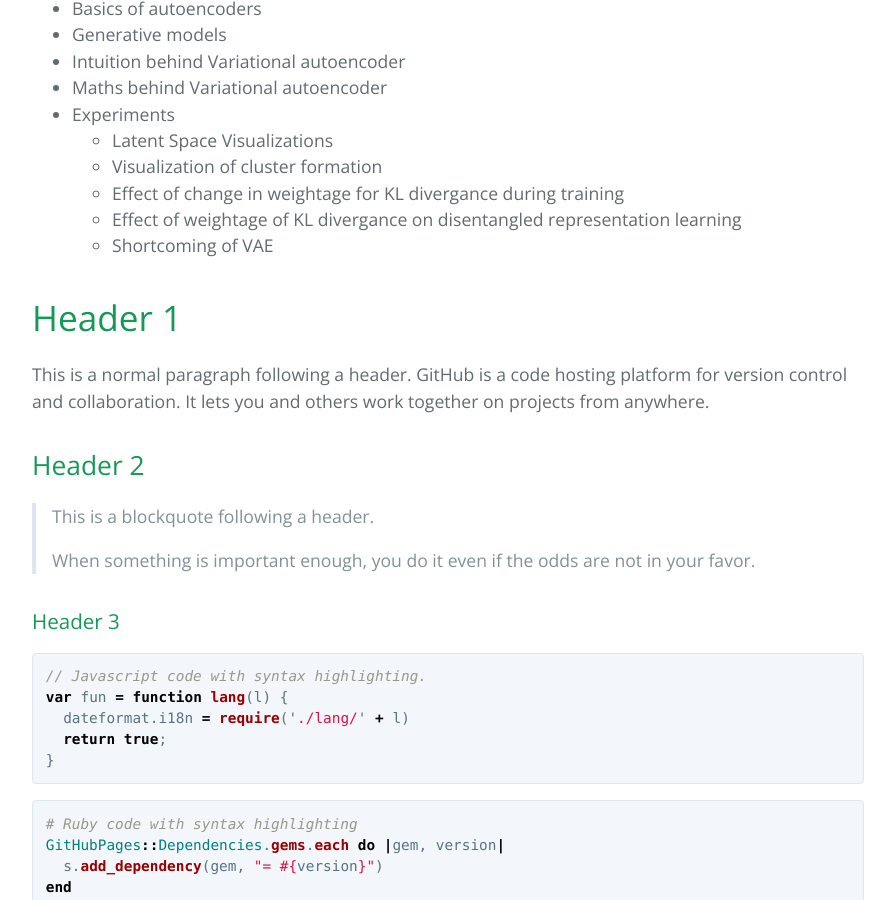
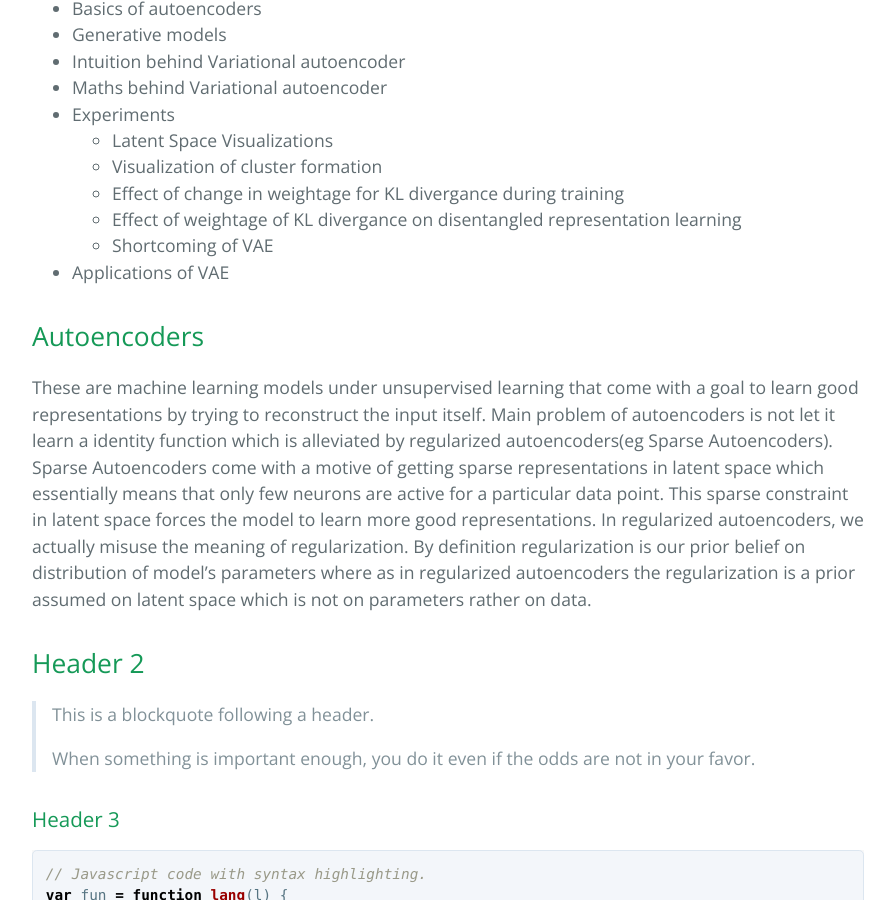
Before and after one commit to sujit-rai/tutorial-vae.github.io, a Jekyll site: the page built from index.md, in a window 1280 px wide and 900 px high, scrolled down 534 px. Shown: the whole window, without its empty margins (192-1087 px from the left). Built offline with Jekyll 4.4.1, drawn with Linux system fonts in a browser that asks for light colours.

Commit message:
update reame.md

```diff
--- a/index.md
+++ b/index.md
@@ -14,10 +14,11 @@ The outline of the tutorial is as follows :
   - Effect of change in weightage for KL divergance during training
   - Effect of weightage of KL divergance on disentangled representation learning
   - Shortcoming of VAE
+- Applications of VAE
 
-# Header 1
+## Autoencoders
 
-This is a normal paragraph following a header. GitHub is a code hosting platform for version control and collaboration. It lets you and others work together on projects from anywhere.
+These are machine learning models under unsupervised learning that come with a goal to learn good representations by trying to reconstruct the input itself. Main problem of autoencoders is not let it learn a identity function which is alleviated by regularized autoencoders(eg Sparse Autoencoders). Sparse Autoencoders come with a motive of getting sparse representations in latent space which essentially means that only few neurons are active for a particular data point. This sparse constraint in latent space forces the model to learn more good representations. In regularized autoencoders, we actually misuse the meaning of regularization. By definition regularization is our prior belief on distribution of model’s parameters where as in regularized autoencoders the regularization is a prior assumed on latent space which is not on parameters rather on data.
 
 ## Header 2
 
```
